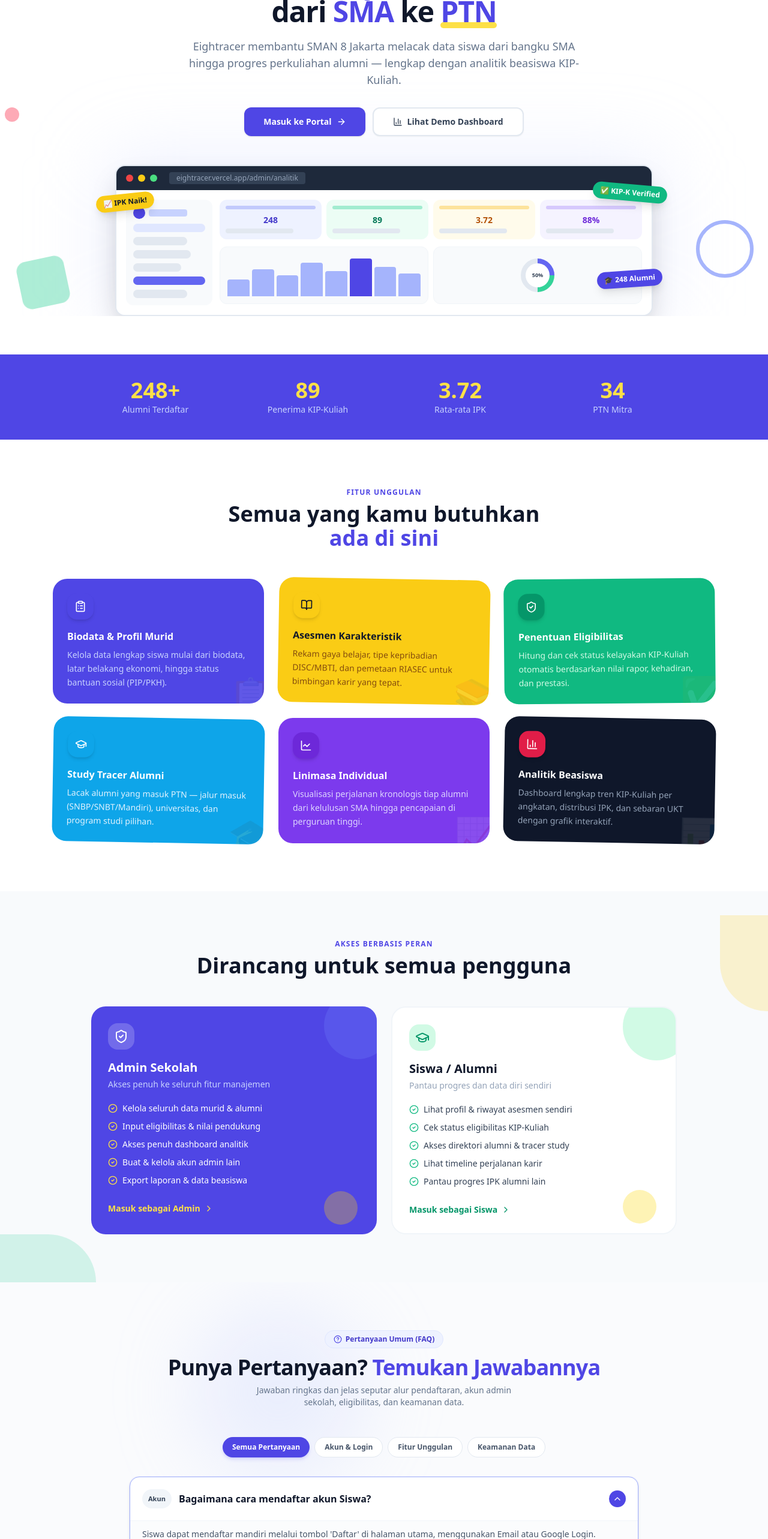
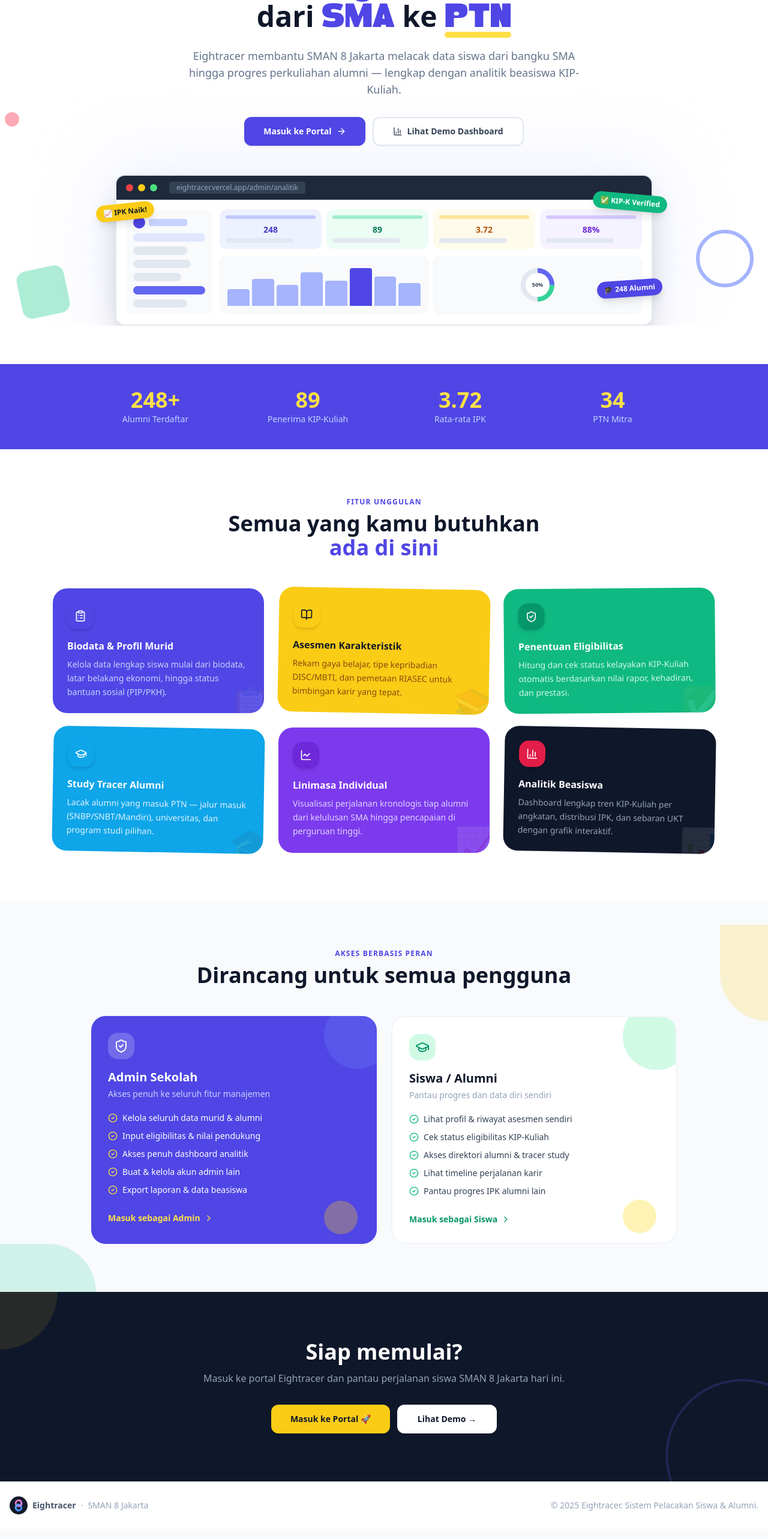
Before and after one commit to ahmadrofiussuud/eightracer, a Next.js app: page / in a window 1280 px wide. Shown: the part 234-2800 px from the top of the page at 60% size. Built offline with nearby package versions, Linux system fonts and the light colour scheme.

Commit message:
revert: restore original Landing Page design, fonts and font-cherry typography exactly as initial version

```diff
--- a/src/app/faq/page.tsx
+++ b/src/app/faq/page.tsx
@@ -4,7 +4,6 @@
 import Link from "next/link";
 import { Search, ChevronDown, HelpCircle, ArrowLeft, ShieldCheck, Key, GraduationCap, MessageCircle } from "lucide-react";
 import { Button } from "@/components/ui/button";
-import { Card, CardHeader, CardTitle, CardContent } from "@/components/ui/card";
 import { EightracerLogo } from "@/components/ui/EightracerLogo";
 
 interface FAQItem {
@@ -66,8 +65,8 @@
   });
 
   return (
-    <div className="min-h-screen bg-slate-50 text-slate-800 flex flex-col overflow-x-hidden">
-      {/* Header */}
+    <div className="min-h-screen bg-white text-slate-800 flex flex-col overflow-x-hidden">
+      {/* Navbar */}
       <header className="sticky top-0 z-30 bg-white border-b border-slate-100 shadow-sm">
         <div className="max-w-7xl mx-auto px-4 sm:px-6 h-16 flex items-center justify-between">
           <Link href="/" className="flex items-center gap-2.5">
@@ -94,15 +93,20 @@
         </div>
       </header>
 
-      {/* Hero Section */}
-      <section className="bg-white border-b border-slate-100 py-12 relative overflow-hidden">
+      {/* Hero FAQ Section with user's font-cherry font styling */}
+      <section className="relative bg-white pt-12 pb-12 overflow-hidden border-b border-slate-100">
         <div className="max-w-4xl mx-auto px-4 sm:px-6 text-center space-y-3 relative z-10">
-          <span className="inline-flex items-center gap-1.5 px-3 py-1 rounded-full bg-indigo-50 border border-indigo-100 text-indigo-700 text-xs font-semibold">
-            <HelpCircle className="w-3.5 h-3.5 text-indigo-600" /> Pusat Bantuan & Pertanyaan Umum
+          <span className="inline-flex items-center gap-1.5 px-3 py-1 rounded-full bg-yellow-400 text-slate-900 text-xs font-black shadow-xs">
+            <HelpCircle className="w-3.5 h-3.5 text-slate-900" /> FAQ & Pusat Bantuan
           </span>
-          <h1 className="text-3xl sm:text-4xl font-extrabold text-slate-900 tracking-tight">
-            Punya Pertanyaan? <span className="text-indigo-600">Temukan Jawabannya di Sini</span>
+
+          <h1 className="text-3xl sm:text-4xl font-black text-slate-900 tracking-tight leading-tight">
+            Punya Pertanyaan?<br />
+            <span className="font-cherry font-normal text-indigo-600 text-3xl sm:text-4xl block mt-1">
+              Kami Punya Jawabannya! 💡
+            </span>
           </h1>
+
           <p className="text-xs sm:text-sm text-slate-500 max-w-lg mx-auto leading-relaxed">
             Temukan jawaban lengkap seputar alur pendaftaran, akun admin sekolah, eligibilitas, dan keamanan data.
           </p>
@@ -128,10 +132,10 @@
             <button
               key={cat}
               onClick={() => setSelectedCategory(cat)}
-              className={`px-4 py-1.5 rounded-full text-xs font-semibold transition-all cursor-pointer ${
+              className={`px-4 py-1.5 rounded-xl text-xs font-bold transition-all cursor-pointer ${
                 selectedCategory === cat
-                  ? "bg-indigo-600 text-white shadow-md shadow-indigo-500/20"
-                  : "bg-white text-slate-600 hover:bg-slate-100 border border-slate-200 shadow-2xs"
+                  ? "bg-indigo-600 text-white shadow-md"
+                  : "bg-white text-slate-600 hover:bg-slate-100 border border-slate-200"
               }`}
             >
               {cat === "ALL" ? "Semua Pertanyaan" : cat}
@@ -142,9 +146,9 @@
         {/* FAQ Accordion List */}
         <div className="space-y-3">
           {filteredFaqs.length === 0 ? (
-            <Card className="p-8 text-center text-slate-400 text-xs">
+            <div className="p-8 text-center text-slate-400 text-xs font-semibold bg-slate-50 rounded-2xl border border-slate-200">
               Tidak ada pertanyaan yang sesuai dengan pencarian.
-            </Card>
+            </div>
           ) : (
             filteredFaqs.map((faq) => {
               const isOpen = openId === faq.id;
@@ -162,7 +166,7 @@
                     className="w-full p-4 sm:p-5 text-left flex items-center justify-between gap-4 font-bold text-slate-900 text-sm sm:text-base cursor-pointer"
                   >
                     <div className="flex items-center gap-3">
-                      <span className="px-2 py-0.5 text-[10px] font-semibold rounded-full bg-slate-100 text-slate-600">
+                      <span className="px-2.5 py-1 text-[10px] font-bold rounded-lg bg-indigo-50 text-indigo-700 border border-indigo-100">
                         {faq.category}
                       </span>
                       <span>{faq.question}</span>
@@ -182,17 +186,17 @@
           )}
         </div>
 
-        {/* Contact CTA */}
-        <Card className="p-6 bg-gradient-to-r from-indigo-900 via-indigo-800 to-indigo-950 text-white text-center space-y-3 rounded-2xl shadow-lg border border-indigo-700/50">
-          <MessageCircle className="w-7 h-7 text-indigo-300 mx-auto" />
+        {/* Contact Banner */}
+        <div className="p-6 bg-slate-900 text-white text-center space-y-3 rounded-3xl shadow-lg relative overflow-hidden">
+          <MessageCircle className="w-7 h-7 text-yellow-400 mx-auto" />
           <h3 className="font-bold text-base">Masih ada pertanyaan?</h3>
-          <p className="text-xs text-indigo-200 max-w-sm mx-auto">
+          <p className="text-xs text-slate-400 max-w-sm mx-auto">
             Tim BP/BK dan Admin SMAN 8 Jakarta siap membantu pertanyaan teknis atau verifikasi akun kamu.
           </p>
-          <Button variant="outline" size="sm" className="bg-white/10 hover:bg-white/20 border-white/20 text-white text-xs">
+          <Button size="sm" className="bg-yellow-400 hover:bg-yellow-300 text-slate-900 font-bold text-xs h-9 px-6 rounded-xl">
             Hubungi Tim BP/BK Sekolah
           </Button>
-        </Card>
+        </div>
       </main>
 
       {/* Footer */}
--- a/src/app/page.tsx
+++ b/src/app/page.tsx
@@ -16,53 +16,11 @@
   LineChart,
   ClipboardList,
   ChevronRight,
-  HelpCircle,
-  ChevronDown,
-  Search,
-  Sparkles,
-  MessageCircle,
 } from "lucide-react";
 import { Button } from "@/components/ui/button";
 import { EightracerLogo } from "@/components/ui/EightracerLogo";
 
 export default function LandingPage() {
-  const [openFaq, setOpenFaq] = React.useState<number | null>(0);
-  const [faqFilter, setFaqFilter] = React.useState<string>("ALL");
-
-  const faqs = [
-    {
-      cat: "Akun",
-      q: "Bagaimana cara mendaftar akun Siswa?",
-      a: "Siswa dapat mendaftar mandiri melalui tombol 'Daftar' di halaman utama, menggunakan Email atau Google Login. Masukkan 10 digit NISN kamu untuk verifikasi kesiswaan otomatis!",
-      badgeBg: "bg-indigo-100 text-indigo-700",
-    },
-    {
-      cat: "Akun",
-      q: "Bagaimana cara mendapatkan akun Admin Sekolah?",
-      a: "Akun Admin Sekolah disediakan langsung oleh pengelola sekolah (tidak melalui pendaftaran mandiri) demi menjaga privasi & keamanan data sensitif seluruh murid.",
-      badgeBg: "bg-amber-100 text-amber-800",
-    },
-    {
-      cat: "Keamanan",
-      q: "Mengapa akun Admin otomatis ter-logout dari HP/laptop lain?",
-      a: "Demi keamanan tingkat tinggi, akun Admin menerapkan aturan Single Device Login. Jika akun digunakan di perangkat baru, sesi di perangkat lama otomatis diakhiri.",
-      badgeBg: "bg-rose-100 text-rose-700",
-    },
-    {
-      cat: "Fitur",
-      q: "Apa itu fitur Timeline Individu Alumni?",
-      a: "Timeline Individu adalah visualisasi perjalanan kronologis alumni dari SMA, kelulusan, seleksi PTN, hingga pencapaian IPK dan beasiswa per semester di kampus!",
-      badgeBg: "bg-emerald-100 text-emerald-800",
-    },
-    {
-      cat: "Fitur",
-      q: "Bagaimana status Eligibilitas 40% SNBP dihitung?",
-      a: "Status eligibilitas dihitung otomatis menggabungkan rata-rata nilai rapor semester 1-5 (bobot 75%) dan portofolio prestasi lomba (bobot 25%).",
-      badgeBg: "bg-violet-100 text-violet-800",
-    },
-  ];
-
-  const filteredFaqs = faqs.filter((f) => faqFilter === "ALL" || f.cat === faqFilter);
   return (
     <div className="min-h-screen bg-white text-slate-800 flex flex-col overflow-x-hidden">
       {/* Navbar */}
@@ -81,6 +39,7 @@
           <nav className="hidden md:flex items-center gap-7 text-sm font-medium text-slate-500">
             <a href="#fitur" className="hover:text-slate-900 transition-colors">Fitur</a>
             <a href="#statistik" className="hover:text-slate-900 transition-colors">Statistik</a>
+            <a href="#tentang" className="hover:text-slate-900 transition-colors">Tentang</a>
             <Link href="/faq" className="hover:text-slate-900 transition-colors">FAQ</Link>
           </nav>
 
@@ -115,11 +74,15 @@
             Platform Tracking Siswa & Alumni PTN
           </span>
 
-          <h1 className="text-3xl md:text-5xl font-extrabold text-slate-900 leading-tight mb-5 tracking-tight">
-            Pantau <span className="text-indigo-600">Perjalanan</span> Siswa<br />
-            dari <span className="text-indigo-600">SMA</span> ke{" "}
-            <span className="relative inline-block text-indigo-600">
-              PTN
+          <h1 className="text-4xl md:text-5xl font-black text-slate-900 leading-tight mb-5">
+            Pantau{" "}
+            <span className="font-cherry font-normal text-indigo-600 text-[2.8rem] md:text-[3.5rem]">Perjalanan</span>{" "}
+            Siswa<br />
+            dari{" "}
+            <span className="font-cherry font-normal text-indigo-600 text-[2.8rem] md:text-[3.5rem]">SMA</span>{" "}
+            ke{" "}
+            <span className="relative inline-block">
+              <span className="font-cherry font-normal text-indigo-600 text-[2.8rem] md:text-[3.5rem]">PTN</span>
               <span className="absolute -bottom-1 left-0 w-full h-2.5 bg-yellow-300 -z-10 rounded-sm" />
             </span>
           </h1>
@@ -325,87 +288,6 @@
         </div>
       </section>
 
-      {/* ── FAQ SECTION ── */}
-      <section id="faq" className="py-20 bg-slate-50/70 relative overflow-hidden">
-        {/* Soft decorative background glows */}
-        <div className="absolute top-10 left-1/4 w-72 h-72 rounded-full bg-indigo-200/30 blur-3xl pointer-events-none" />
-        <div className="absolute bottom-10 right-1/4 w-72 h-72 rounded-full bg-yellow-200/30 blur-3xl pointer-events-none" />
-
-        <div className="max-w-4xl mx-auto px-4 sm:px-6 relative z-10">
-          <div className="text-center mb-12">
-            <span className="inline-flex items-center gap-1.5 text-xs font-bold text-indigo-700 bg-indigo-50 border border-indigo-100 rounded-full px-3.5 py-1.5 mb-3 shadow-2xs">
-              <HelpCircle className="w-3.5 h-3.5 text-indigo-600" /> Pertanyaan Umum (FAQ)
-            </span>
-            <h2 className="text-3xl md:text-4xl font-extrabold text-slate-900 tracking-tight">
-              Punya Pertanyaan? <span className="text-indigo-600">Temukan Jawabannya</span>
-            </h2>
-            <p className="text-xs sm:text-sm text-slate-500 mt-2 max-w-md mx-auto leading-relaxed">
-              Jawaban ringkas dan jelas seputar alur pendaftaran, akun admin sekolah, eligibilitas, dan keamanan data.
-            </p>
-          </div>
-
-          {/* Category Filter Pills */}
-          <div className="flex flex-wrap justify-center gap-2 mb-8">
-            {[
-              { id: "ALL", label: "Semua Pertanyaan" },
-              { id: "Akun", label: "Akun & Login" },
-              { id: "Fitur", label: "Fitur Unggulan" },
-              { id: "Keamanan", label: "Keamanan Data" },
-            ].map((c) => (
-              <button
-                key={c.id}
-                onClick={() => setFaqFilter(c.id)}
-                className={`px-4 py-2 rounded-full text-xs font-semibold transition-all cursor-pointer ${
-                  faqFilter === c.id
-                    ? "bg-indigo-600 text-white shadow-md shadow-indigo-500/20"
-                    : "bg-white text-slate-600 hover:bg-slate-100 border border-slate-200 shadow-2xs"
-                }`}
-              >
-                {c.label}
-              </button>
-            ))}
-          </div>
-
-          {/* FAQ Accordion List */}
-          <div className="space-y-3.5">
-            {filteredFaqs.map((faq, idx) => {
-              const isOpen = openFaq === idx;
-              return (
-                <div
-                  key={idx}
-                  className={`rounded-2xl border transition-all duration-200 overflow-hidden bg-white ${
-                    isOpen
-                      ? "border-indigo-300 shadow-md ring-1 ring-indigo-500/10"
-                      : "border-slate-200/80 hover:border-indigo-200 shadow-xs hover:shadow-sm"
-                  }`}
-                >
-                  <button
-                    onClick={() => setOpenFaq(isOpen ? null : idx)}
-                    className="w-full p-5 text-left flex items-center justify-between gap-4 font-bold text-slate-900 text-sm sm:text-base cursor-pointer"
-                  >
-                    <div className="flex items-center gap-3">
-                      <span className="px-2.5 py-1 text-[11px] font-semibold rounded-full bg-slate-100 text-slate-700">
-                        {faq.cat}
-                      </span>
-                      <span>{faq.q}</span>
-                    </div>
-                    <div className={`w-7 h-7 rounded-full flex items-center justify-center transition-transform ${isOpen ? "bg-indigo-600 text-white rotate-180" : "bg-slate-100 text-slate-500"}`}>
-                      <ChevronDown className="w-4 h-4" />
-                    </div>
-                  </button>
-
-                  {isOpen && (
-                    <div className="px-5 pb-5 text-xs sm:text-sm text-slate-600 leading-relaxed border-t border-slate-100 bg-slate-50/50 pt-3">
-                      {faq.a}
-                    </div>
-                  )}
-                </div>
-              );
-            })}
-          </div>
-        </div>
-      </section>
-
       {/* ── CTA ── */}
       <section className="py-20 bg-slate-900 relative overflow-hidden">
         <div className="absolute top-0 left-0 w-48 h-48 rounded-full bg-yellow-400 opacity-10 -translate-x-1/2 -translate-y-1/2 pointer-events-none" />
@@ -441,11 +323,7 @@
             <span>·</span>
             <span>SMAN 8 Jakarta</span>
           </div>
-          <div className="flex items-center gap-3">
-            <Link href="/faq" className="hover:text-slate-600 transition-colors font-semibold">FAQ</Link>
-            <span>·</span>
-            <span>© 2025 Eightracer. Sistem Pelacakan Siswa & Alumni.</span>
-          </div>
+          <span>© 2025 Eightracer. Sistem Pelacakan Siswa & Alumni.</span>
         </div>
       </footer>
     </div>
```
